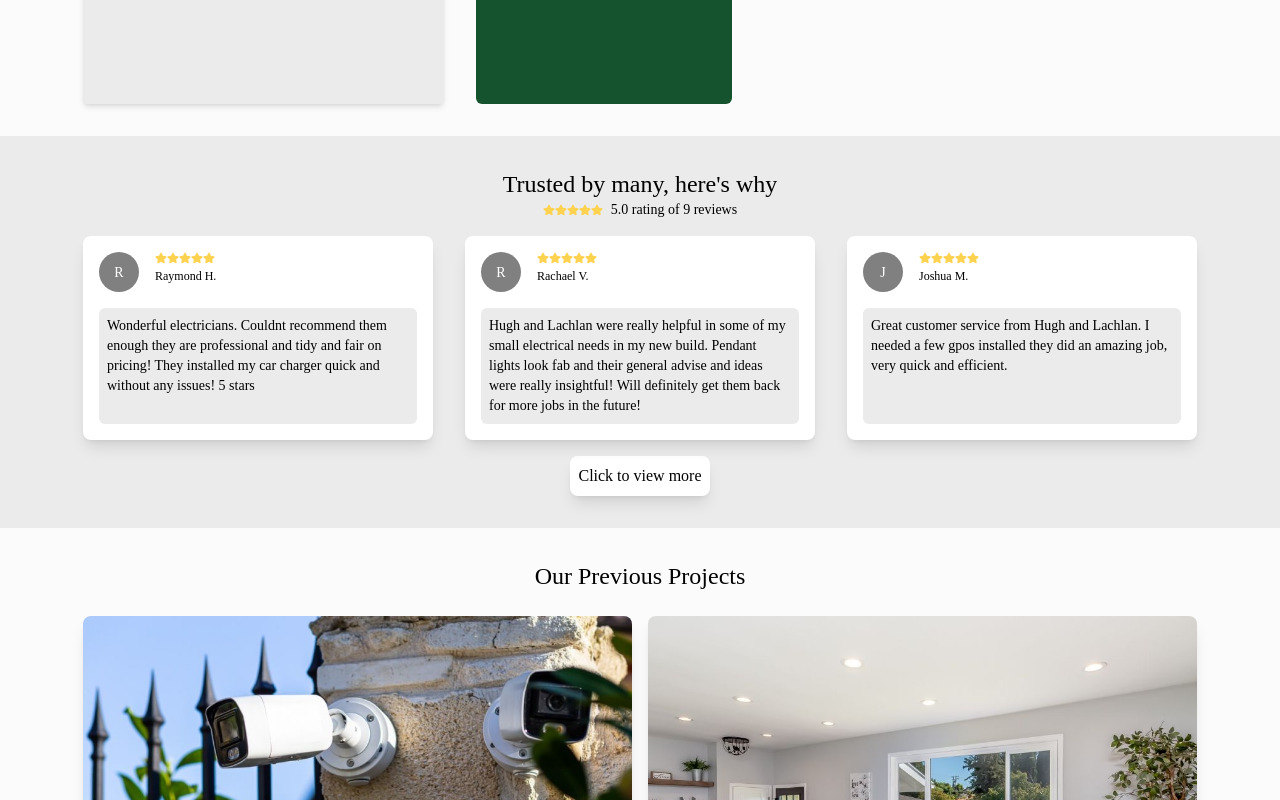
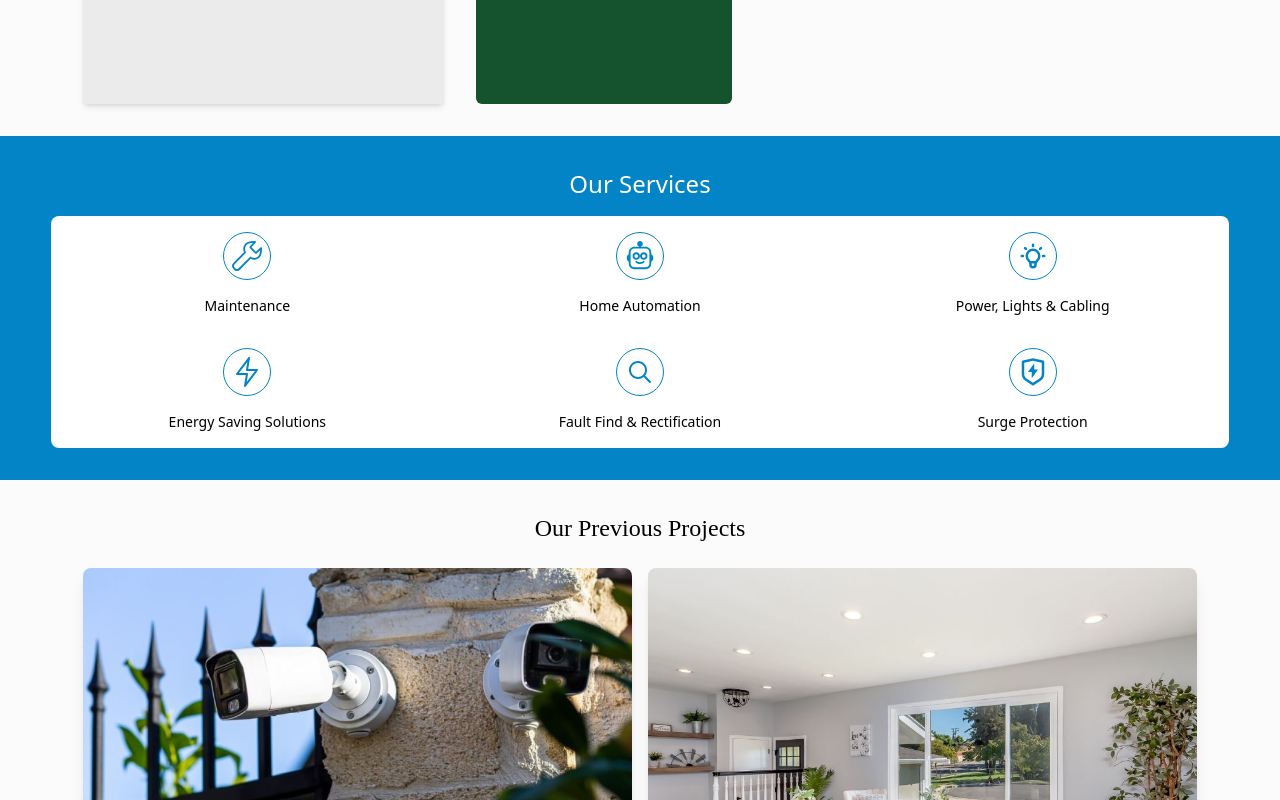
Before and after one commit to Wazmond/next-electricians, a Next.js app: page / in a window 1280 px wide. Shown: the part 1040-1840 px from the top of the page. Built offline with nearby package versions, Linux system fonts and the light colour scheme; a web font is replaced by a local one.

Commit message:
Reordered sections of page

```diff
--- a/src/app/(frontend)/page.tsx
+++ b/src/app/(frontend)/page.tsx
@@ -4,6 +4,7 @@ import About from './pages/home/about'
 import Testimonials from './pages/home/testimonials'
 import Contact from './pages/home/contact'
 import Projects from './pages/home/projects'
+import HomeServices from './pages/home/services'
 
 const Page = () => {
   return (
@@ -11,8 +12,9 @@ const Page = () => {
       {/* <div className='h-screen bg-stone-600'/> */}
       <Landing />
       <About />
+      <HomeServices />
+      <Projects />
       <Testimonials />
-      <Projects />
       <Contact />
     </div>
   )
```
